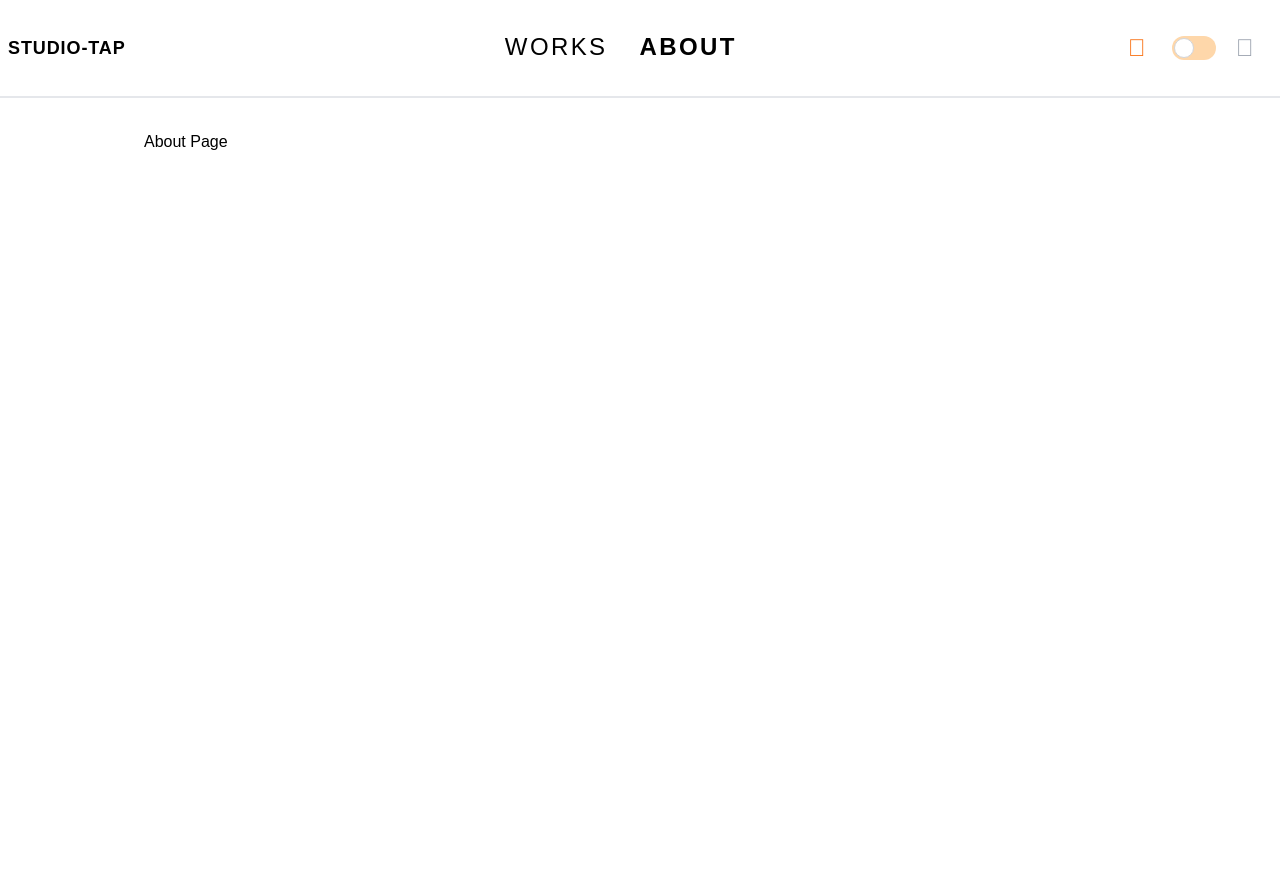
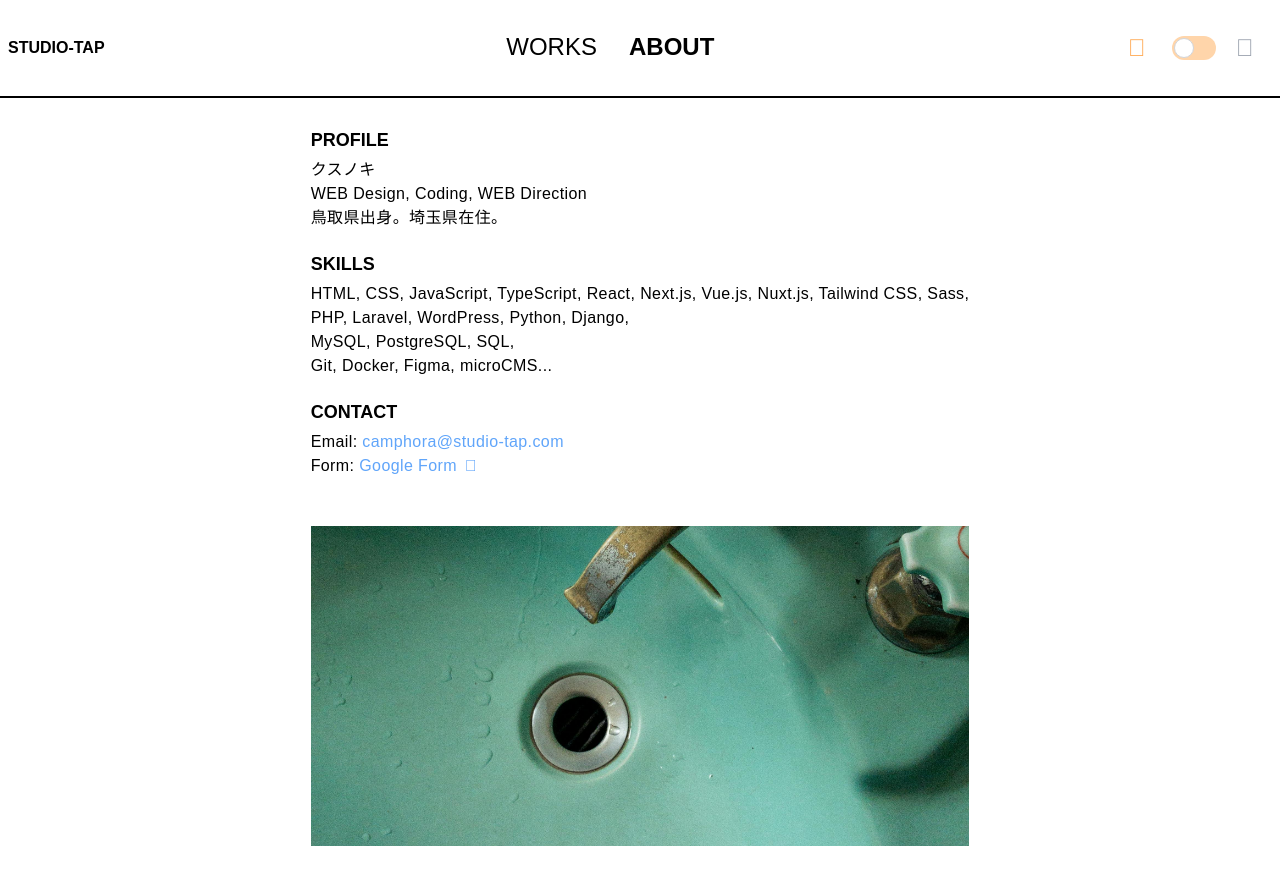
Before and after one commit to studio-tap/portfolio, a Next.js app in the folder src/: page /about in a window 1280 px wide. Before the commit the page ends 800 px from the top, so only its background shows below. Built offline with nearby package versions, Linux system fonts and the light colour scheme; a web font is replaced by a local one.

Commit message:
2025-10-11: Aboutページの作成とUIコンポーネントの全体的な改善

```diff
--- a/src/app/about/page.tsx
+++ b/src/app/about/page.tsx
@@ -1,13 +1,52 @@
 import React from 'react';
-import { MainContents } from '@/components/layout/MainContents';
+import { MainInner } from '@/components/layout/MainInner';
+import { Typography } from '@/components/Typography/Typography';
+import { BaseLink } from '@/components/Link/BaseLink';
+import { ExternalLink } from '@/components/Link/ExternalLink';
+import { AboutImage } from '@/components/About/AboutImage';
 
 const AboutPage = (): React.ReactElement => {
   return (
-    <main>
-      <MainContents>
-        <h1>About Page</h1>
-      </MainContents>
-    </main>
+    <MainInner className="flex flex-col flex-1">
+      {/* Text Content */}
+      <div className="flex-shrink-0">
+        <div>
+          <Typography as="h2" variant="about-title" className="font-bold">
+            PROFILE
+          </Typography>
+          <Typography as="p" variant="body-normal">
+            クスノキ<br />
+            WEB Design, Coding, WEB Direction<br />
+            鳥取県出身。埼玉県在住。
+          </Typography>
+        </div>
+
+        <div className="mt-4">
+          <Typography as="h2" variant="about-title" className="font-bold">
+            SKILLS
+          </Typography>
+          <Typography as="p" variant="body-normal">
+            HTML, CSS, JavaScript, TypeScript, React, Next.js, Vue.js, Nuxt.js, Tailwind CSS, Sass,<br />
+            PHP, Laravel, WordPress, Python, Django,<br />
+            MySQL, PostgreSQL, SQL,<br />
+            Git, Docker, Figma, microCMS...
+          </Typography>
+        </div>
+
+        <div className="mt-4">
+          <Typography as="h2" variant="about-title" className="font-bold">
+            CONTACT
+          </Typography>
+          <Typography as="p" variant="body-normal">
+            Email: <BaseLink href="mailto:camphora@studio-tap.com">camphora@studio-tap.com</BaseLink><br />
+            Form: <ExternalLink href="https://forms.gle/1iG7xoAD34fJ8hjy5">Google Form</ExternalLink>
+          </Typography>
+        </div>
+      </div>
+
+      {/* Image Section */}
+      <AboutImage />
+    </MainInner>
   );
 };
 
--- a/src/app/layout.tsx
+++ b/src/app/layout.tsx
@@ -31,9 +31,11 @@ export default function RootLayout({
 }>) {
   return (
     <html lang="ja" suppressHydrationWarning>
-      <body className={`${plemolJP.variable} antialiased bg-background-light text-foreground-light dark:bg-background-dark dark:text-foreground-dark`} suppressHydrationWarning>
-        <Header />
-        {children}
+      <body className={`${plemolJP.variable} antialiased`} suppressHydrationWarning>
+        <div className="bg-background-light text-foreground-light dark:bg-background-dark dark:text-foreground-dark flex flex-col min-h-screen">
+          <Header />
+          <main className="flex-1 flex flex-col">{children}</main>
+        </div>
       </body>
     </html>
   );
--- a/src/app/page.tsx
+++ b/src/app/page.tsx
@@ -1,20 +1,18 @@
 import { getWorks } from "@/lib/microcms";
 import React from 'react';
 import { WorkCard } from "@/components/Work/WorkCard";
-import { MainContents } from "@/components/layout/MainContents";
+import { MainInner } from "@/components/layout/MainInner";
 
 export default async function Home(): Promise<React.ReactElement> {
   const data = await getWorks();
 
   return (
-    <main>
-      <MainContents>
-        <div className="grid grid-cols-1 md:grid-cols-2 lg:grid-cols-3 gap-8">
-          {data.contents.map((work) => (
-            <WorkCard key={work.id} work={work} />
-          ))}
-        </div>
-      </MainContents>
-    </main>
+    <MainInner>
+      <div className="grid grid-cols-1 md:grid-cols-2 lg:grid-cols-3 gap-8">
+        {data.contents.map((work) => (
+          <WorkCard key={work.id} work={work} />
+        ))}
+      </div>
+    </MainInner>
   );
 }
--- /dev/null
+++ b/src/components/About/AboutImage.tsx
@@ -0,0 +1,21 @@
+import React from 'react';
+import Image from 'next/image';
+import aboutImg from '@/public/about.jpg';
+
+/**
+ * Aboutページの画像セクションコンポーネント
+ * @todo 将来的にはmicroCMSから取得した複数の画像をランダムに表示する
+ */
+export const AboutImage = (): React.ReactElement => {
+  return (
+    <div className="relative flex-grow mt-12 min-h-[320px]">
+      <Image
+        src={aboutImg}
+        alt=""
+        fill
+        className="object-cover"
+        priority
+      />
+    </div>
+  );
+};
--- a/src/components/Header/Header.tsx
+++ b/src/components/Header/Header.tsx
@@ -6,7 +6,8 @@ import { Typography } from '@/components/Typography/Typography';
 
 export const Header = (): React.ReactElement => {
   return (
-    <header className="flex justify-between items-center px-2 py-6 border-b-2 border-foreground">
+    <header>
+      <div className="flex justify-between items-center px-2 py-6 border-b-2 border-foreground-light dark:border-foreground-dark">
         <Link href="/">
           <Typography as="h1" variant="logo" className="font-bold">
             STUDIO-TAP
@@ -14,6 +15,7 @@ export const Header = (): React.ReactElement => {
         </Link>
         <HeaderNav />
         <ThemeSwitcher />
+      </div>
     </header>
   );
 };
--- /dev/null
+++ b/src/components/Link/BaseLink.tsx
@@ -0,0 +1,17 @@
+import Link, { LinkProps } from 'next/link';
+import React from 'react';
+
+type BaseLinkProps = Omit<React.AnchorHTMLAttributes<HTMLAnchorElement>, keyof LinkProps> & LinkProps & {
+  children: React.ReactNode;
+  className?: string;
+};
+
+export const BaseLink = ({ children, className = '', ...props }: BaseLinkProps): React.ReactElement => {
+  const baseClasses = 'link-base';
+
+  return (
+    <Link {...props} className={`${baseClasses} ${className}`}>
+      {children}
+    </Link>
+  );
+};
--- /dev/null
+++ b/src/components/Link/ExternalLink.tsx
@@ -0,0 +1,18 @@
+import React from 'react';
+import { BaseLink } from './BaseLink';
+import { ComponentProps } from 'react';
+
+type ExternalLinkProps = Omit<ComponentProps<typeof BaseLink>, 'target' | 'rel'>;
+
+export const ExternalLink = ({ children, className = '', ...props }: ExternalLinkProps): React.ReactElement => {
+  return (
+    <BaseLink
+      {...props}
+      target="_blank"
+      rel="noopener noreferrer"
+      className={`inline-flex items-center gap-1 ${className}`}>
+      <span>{children}</span>
+      <span className="ml-1"></span>
+    </BaseLink>
+  );
+};
--- a/src/components/Typography/Typography.tsx
+++ b/src/components/Typography/Typography.tsx
@@ -1,9 +1,10 @@
 import React from 'react';
 
 const variants = {
-  'body-normal': 'text-m leading-normal tracking-normal',
-  'header-nav': 'text-2xl leading-none tracking-wide',
-  logo: 'text-l leading-none tracking-normal',
+  'body-normal': 'text-m leading-normal tracking-tight',
+  'header-nav': 'text-2xl leading-none tracking-none',
+  'logo': 'text-m leading-none tracking-none',
+  'about-title': 'text-l leading-loose tracking-none',
 };
 
 type Variant = keyof typeof variants;
--- a/src/components/layout/MainContents.tsx
+++ /dev/null
@@ -1,13 +0,0 @@
-import React from 'react';
-
-type MainContentsProps = {
-  children: React.ReactNode;
-};
-
-export const MainContents = ({ children }: MainContentsProps): React.ReactElement => {
-  return (
-    <div className="mx-auto max-w-screen-lg px-4 py-8">
-      {children}
-    </div>
-  );
-};
--- /dev/null
+++ b/src/components/layout/MainInner.tsx
@@ -0,0 +1,14 @@
+import React from 'react';
+
+type MainInnerProps = {
+  children: React.ReactNode;
+  className?: string;
+};
+
+export const MainInner = ({ children, className }: MainInnerProps): React.ReactElement => {
+  return (
+    <div className={`mx-auto max-w-screen-lg px-2 py-6 ${className}`}>
+      {children}
+    </div>
+  );
+};
--- a/src/tailwind.config.js
+++ b/src/tailwind.config.js
@@ -49,13 +49,14 @@ module.exports = {
         },
         // テーマカラー
         orange: {
-          DEFAULT: '#f97316', // アイコンなどで使用
-          bg: '#fed7aa',      // トグルOFF時の背景
-          focus: '#fdba74',   // フォーカスリング
+          DEFAULT: '#FFAA55',
+          bg: '#FFD5AA',
+          focus: '#FFC68A',
         },
         navy: {
-          DEFAULT: '#6366f1', // アイコン、トグルON時の背景
-          focus: '#a5b4fc',   // フォーカスリング
+          DEFAULT: '#5599EE',
+          bg: '#AACCFF',
+          focus: '#88B8FF',
         },
         // その他
         inactive: '#9ca3af', // 非アクティブアイコン
@@ -63,7 +64,8 @@ module.exports = {
     },
   },
   plugins: [
-    plugin(function({ matchUtilities, theme }) {
+    plugin(function({ addComponents, matchUtilities, theme }) {
+      // │▌`hover-opacity-{value}` のような動的なユーティリティを作る設定
       matchUtilities(
         {
           'hover-opacity': (value) => ({
@@ -81,6 +83,18 @@ module.exports = {
           }
         }
       );
+
+      // │▌`.link-base` のような再利用可能なコンポーネントクラスを作る設定
+      addComponents({
+        '.link-base': {
+          fontWeight: theme('fontWeight.medium'),
+          color: theme('colors.blue.400'),
+          '&:hover': {
+            textDecoration: 'underline',
+            color: theme('colors.blue.300'),
+          },
+        }
+      });
     })
   ],
 }
```
Also changed, not shown: src/public/about.jpg (added), 1 other file (tests, documents, lock files or other folders). Lines whose indentation alone changed are shown as unchanged.
